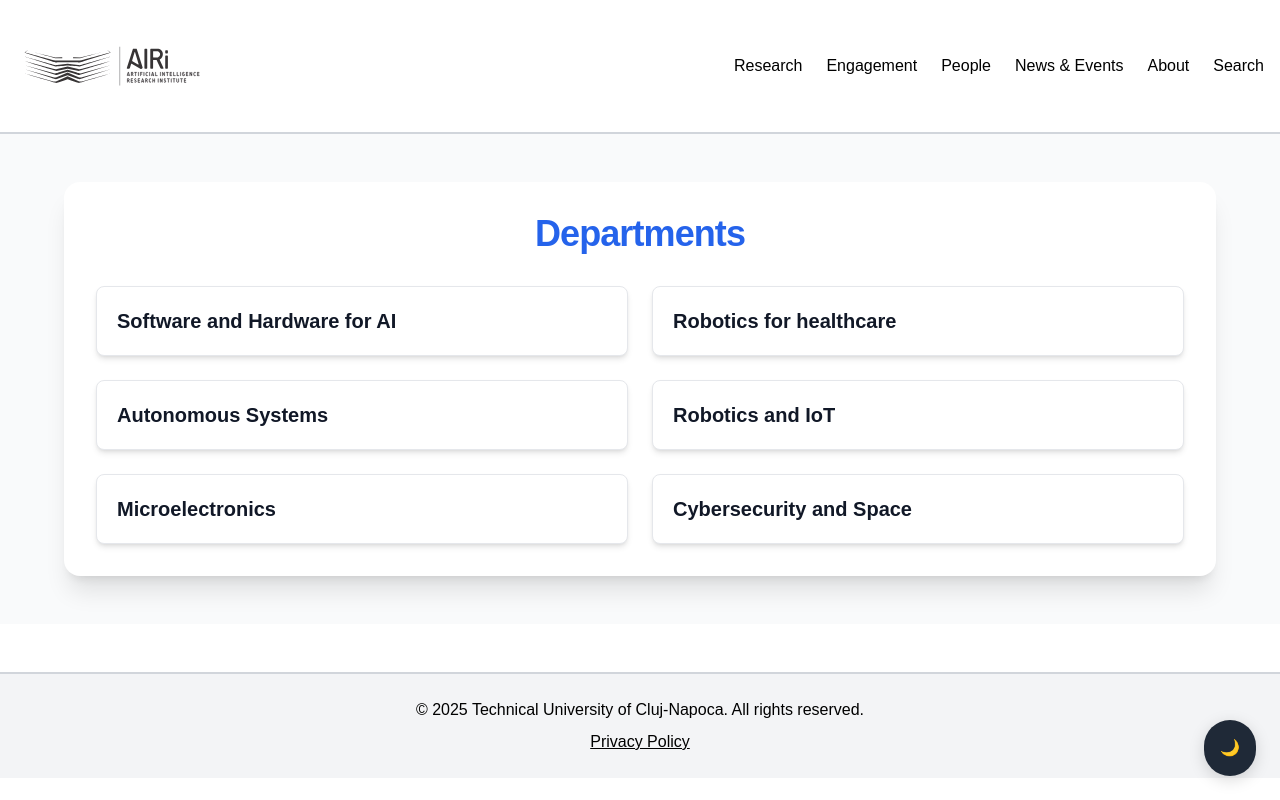
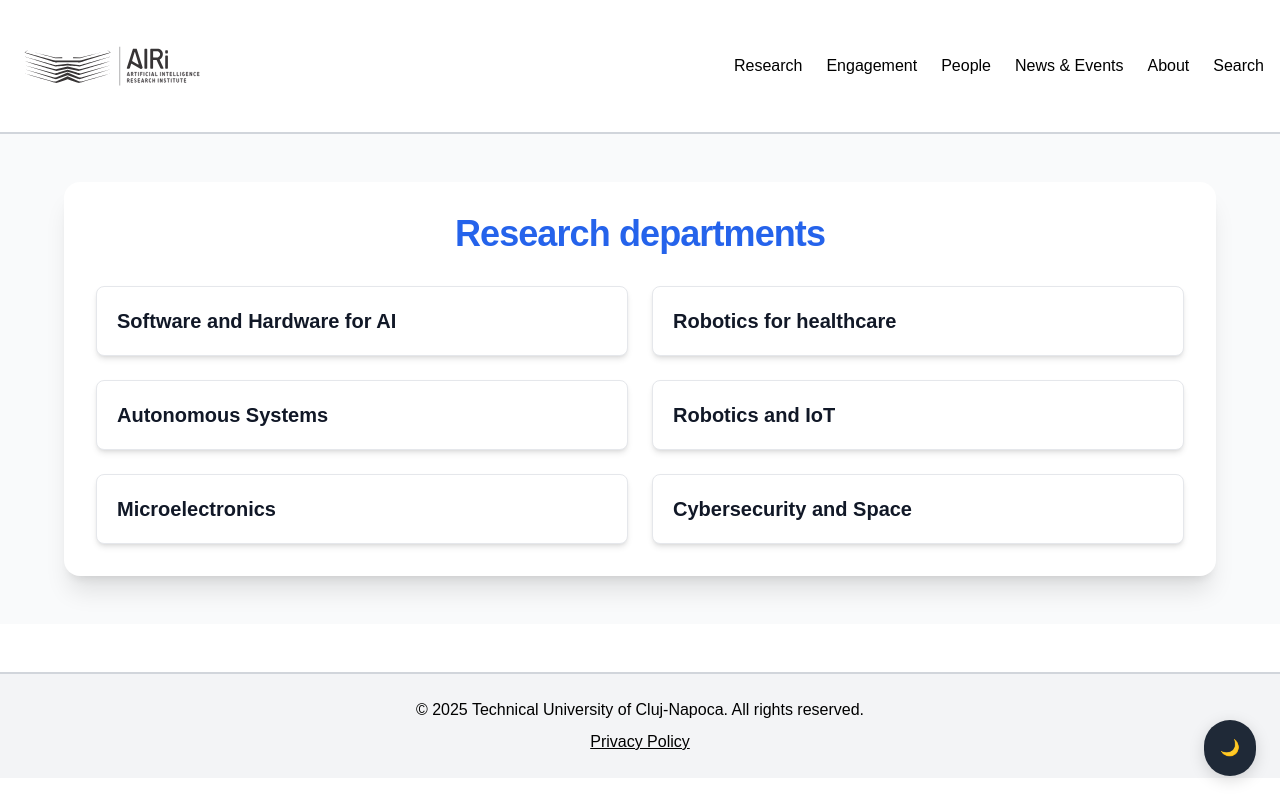
Before and after one commit to Shumy52/ai-institute-site, a Next.js app in the folder web/: page /research/departments in a window 1280 px wide. Built offline with nearby package versions, Linux system fonts and the light colour scheme.

Commit message:
refact: change departments page title
Change title on departments page from "Departments" to "Reasearch departments"

```diff
--- a/web/src/app/research/departments/DepartmentsClient.js
+++ b/web/src/app/research/departments/DepartmentsClient.js
@@ -457,7 +457,7 @@ export default function DepartmentsClient() {
                   variants={itemVariants}
                   className="text-4xl font-extrabold text-center mb-8 text-blue-600 dark:text-yellow-400 tracking-tight text-center"
                 >
-                   Departments
+                   Research departments
                 </motion.h1>
 
                 <motion.div variants={containerVariants} initial="hidden" animate="visible">
```
